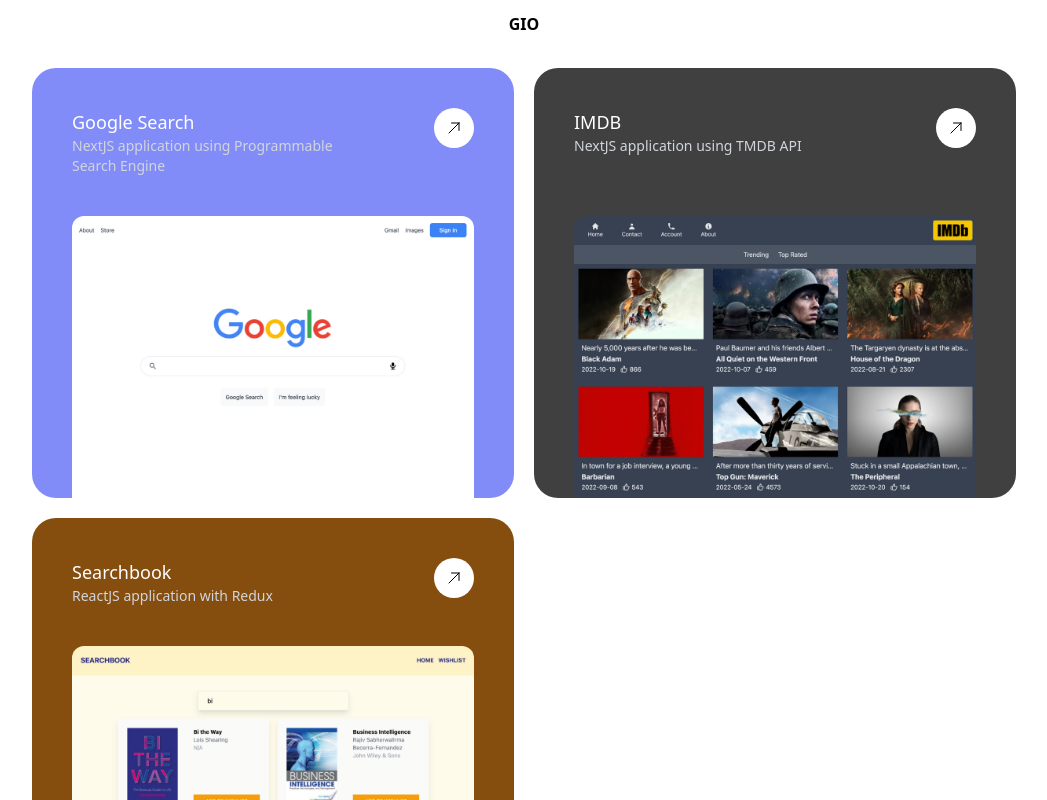
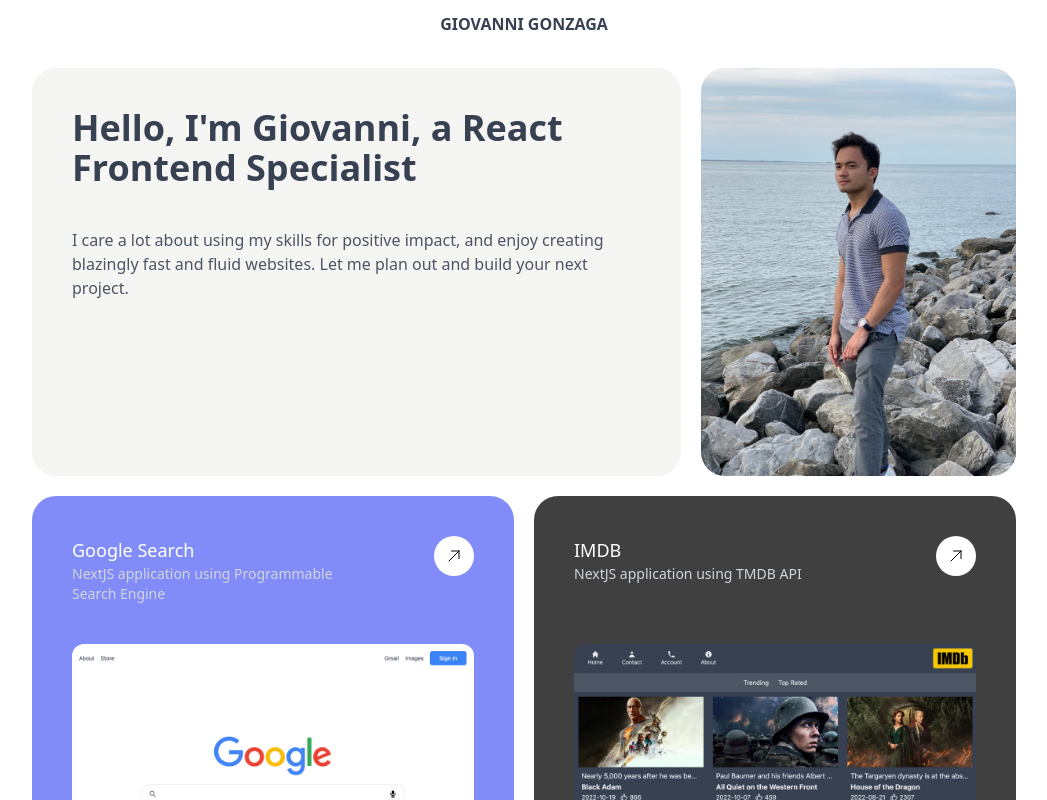
Before and after one commit to giohax/portfolio, a Next.js app: page / in a window 1280 px wide. Shown: the top 800 px of the page, without its empty margins (116-1163 px from the left). Built offline with nearby package versions, Linux system fonts and the light colour scheme.

Commit message:
add top heading card components

```diff
--- a/components/Card.jsx
+++ b/components/Card.jsx
@@ -1,15 +1,35 @@
 import React from "react";
 import Image from "next/image";
 
-const Card = ({ src, alt, title, caption, redirect, color, children }) => {
+const Card = ({
+    src,
+    alt,
+    title,
+    caption,
+    redirect,
+    color,
+    colSpan,
+    bg = "",
+    children,
+}) => {
     return (
         <div
-            className={`${color} rounded-3xl p-10 pb-0 hover:scale-105 transition-transform duration-200 overflow-hidden cursor-pointer flex flex-col justify-between`}
+            className={`${color} rounded-3xl p-10 pb-0 hover:scale-105 transition-transform duration-200 overflow-hidden cursor-pointer flex flex-col justify-between ${colSpan}`}
+            style={{
+                backgroundImage: `url(${bg})`,
+                backgroundPosition: "top",
+                backgroundSize: "cover",
+                backgroundRepeat: "no-repeat",
+            }}
         >
+            {src && (
+                <>
                     <div className="flex justify-between select-none ">
                         <div className="flex flex-col basis-2/3 ">
                             <h1 className="text-white text-lg">{title}</h1>
-                    <p className="text-gray-300 mb-10 text-sm">{caption}</p>
+                            <p className="text-gray-300 mb-10 text-sm">
+                                {caption}
+                            </p>
                         </div>
 
                         <div className="bg-white h-10 w-10 flex justify-center items-center rounded-full active:bg-gray-400">
@@ -29,7 +49,6 @@
                             </svg>
                         </div>
                     </div>
-
                     <Image
                         src={src}
                         alt={alt}
@@ -37,7 +56,10 @@
                         height={500}
                         className="rounded-xl -mb-5"
                     />
-            {/* {children} */}
+                </>
+            )}
+
+            {children}
         </div>
     );
 };
--- a/components/Portfolio.jsx
+++ b/components/Portfolio.jsx
@@ -1,10 +1,32 @@
 import React from "react";
 import Card from "./Card";
+import Image from "next/image";
 
 const Portfolio = () => {
     return (
         <div className="flex justify-center">
-            <div className="flex flex-col sm:grid grid-cols-2 gap-5 p-5 pb-0 max-w-5xl">
+            <div className="flex flex-col sm:grid grid-cols-6 gap-5 p-5 pb-0 max-w-5xl">
+                <Card color="bg-stone-100" colSpan="col-span-4">
+                    <div className="flex flex-col gap-44">
+                        <div>
+                            <h1 className="text-4xl font-bold mb-10 text-gray-700">
+                                Hello, I'm Giovanni, a React Frontend Specialist
+                            </h1>
+                            <p className="text-gray-600">
+                                I care a lot about using my skills for positive
+                                impact, and enjoy creating blazingly fast and
+                                fluid websites. Let me plan out and build your
+                                next project.
+                            </p>
+                        </div>
+                        <div></div>
+                    </div>
+                </Card>
+                <Card
+                    color="bg-stone-100"
+                    colSpan="col-span-2"
+                    bg={"fullphoto.jpeg"}
+                ></Card>
                 <Card
                     src="/googlesearch.png"
                     alt="Google Search"
@@ -12,6 +34,7 @@
                     caption="NextJS application using Programmable Search Engine"
                     redirect="https://google-clone-giohax.vercel.app/"
                     color="bg-indigo-400"
+                    colSpan="col-span-3"
                 />
                 <Card
                     src="/imdb.png"
@@ -20,6 +43,7 @@
                     caption="NextJS application using TMDB API"
                     redirect="https://imdb-clone-giohax.vercel.app/"
                     color="bg-neutral-700"
+                    colSpan="col-span-3"
                 />
 
                 <Card
@@ -29,6 +53,7 @@
                     caption="ReactJS application with Redux"
                     redirect="https://searchbook-giohax.vercel.app/"
                     color="bg-yellow-800"
+                    colSpan="col-span-3"
                 />
             </div>
         </div>
--- a/pages/index.js
+++ b/pages/index.js
@@ -5,14 +5,16 @@
     return (
         <div>
             <Head>
-                <title>Create Next App</title>
+                <title>Giovanni's Portfolio</title>
                 <meta
                     name="description"
                     content="Generated by create next app"
                 />
                 <link rel="icon" href="/favicon.ico" />
             </Head>
-            <header className="flex justify-center p-3 font-bold">GIO</header>
+            <header className="flex justify-center p-3 font-bold text-gray-700">
+                GIOVANNI GONZAGA
+            </header>
             <Portfolio />
         </div>
     );
```
Also changed, not shown: public/fullphoto.jpeg (added). Lines whose indentation alone changed are shown as unchanged.
